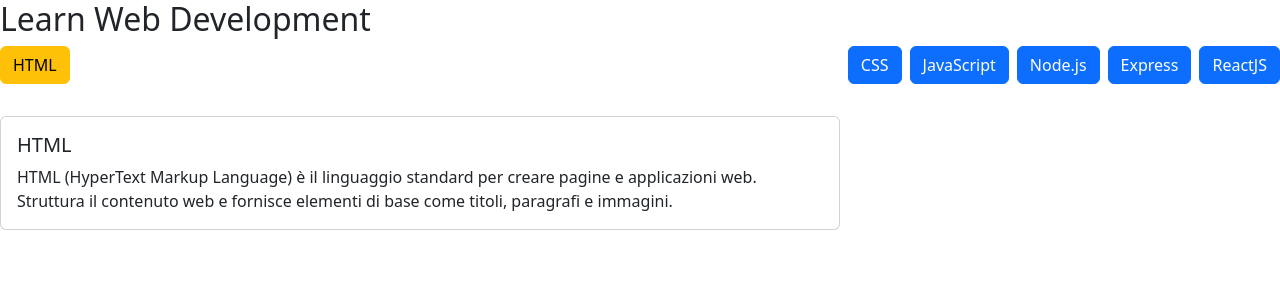
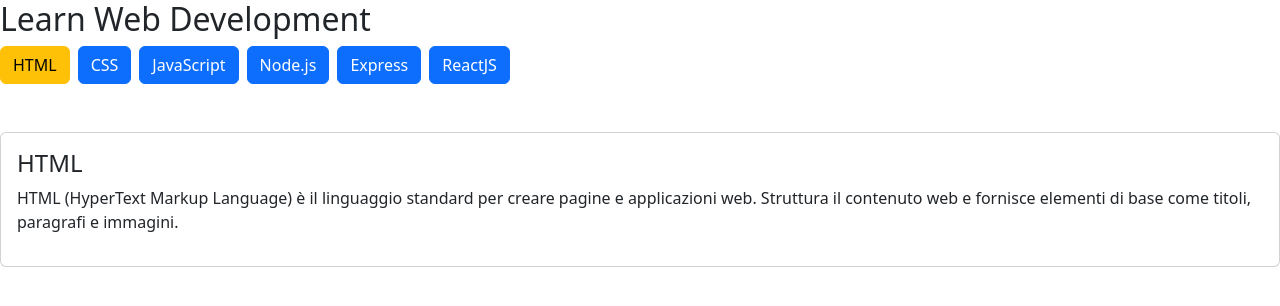
Before and after one commit to Michecosa/react-use-state, a React (Vite) app: page / in a window 1280 px wide. Both pictures are taken after a click on the button "HTML". Shown: the top 306 px of the page. Built offline with nearby package versions, Linux system fonts and the light colour scheme.

Commit message:
Moved card logic into a separate map

```diff
--- a/src/components/FAQ.jsx
+++ b/src/components/FAQ.jsx
@@ -22,15 +22,19 @@ export default function FAQ({ item }) {
             >
               {element.title}
             </button>
-            {open === element.id && (
-              <div className="card p-3 mt-2">
-                <h5>{element.title}</h5>
-                <div>{element.description}</div>
-              </div>
-            )}
           </div>
         ))}
       </div>
+
+      {item.map(
+        (element) =>
+          open === element.id && (
+            <div key={element.id} className="card p-3 mt-2">
+              <h4>{element.title}</h4>
+              <p>{element.description}</p>
+            </div>
+          )
+      )}
     </div>
   );
 }
```
